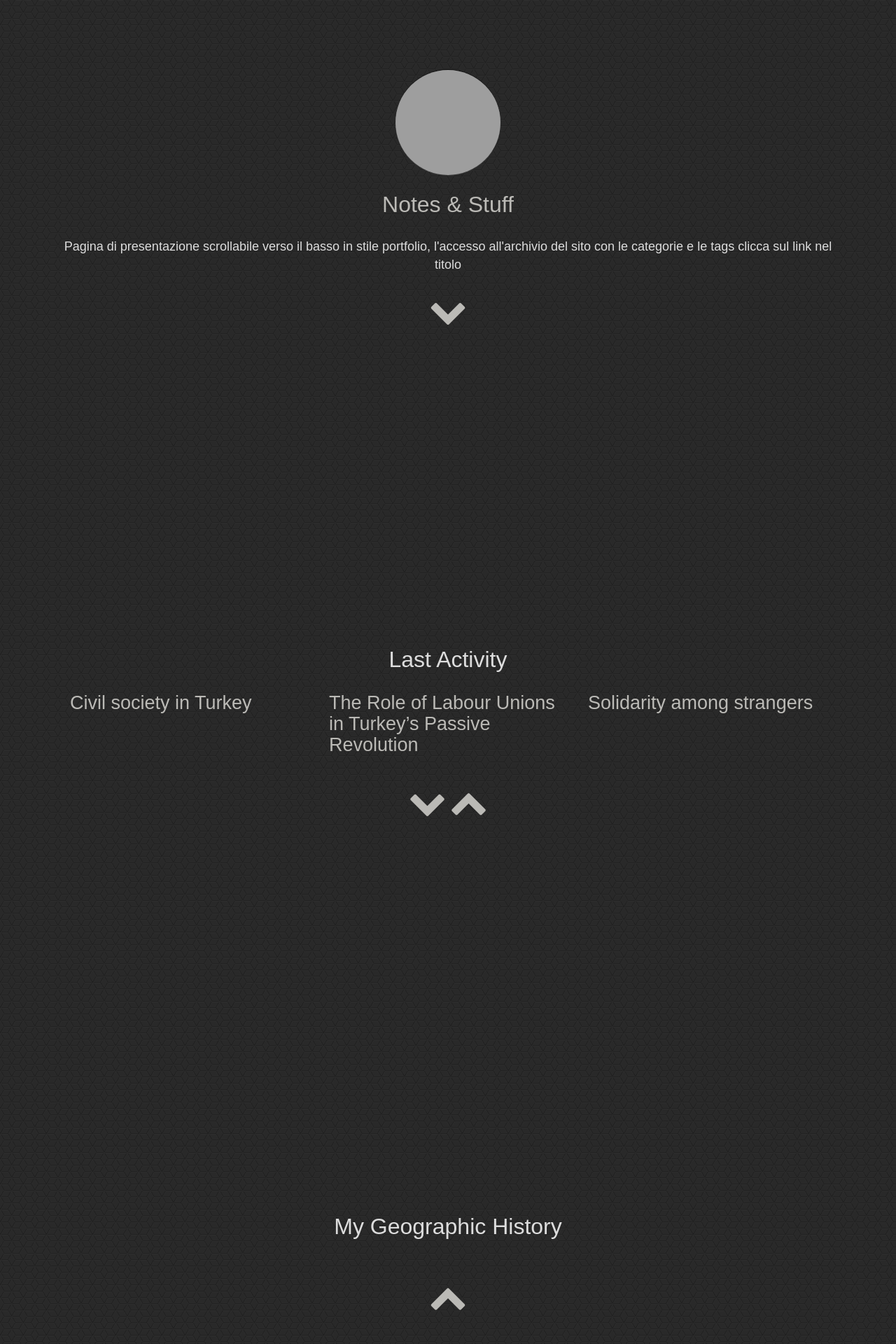
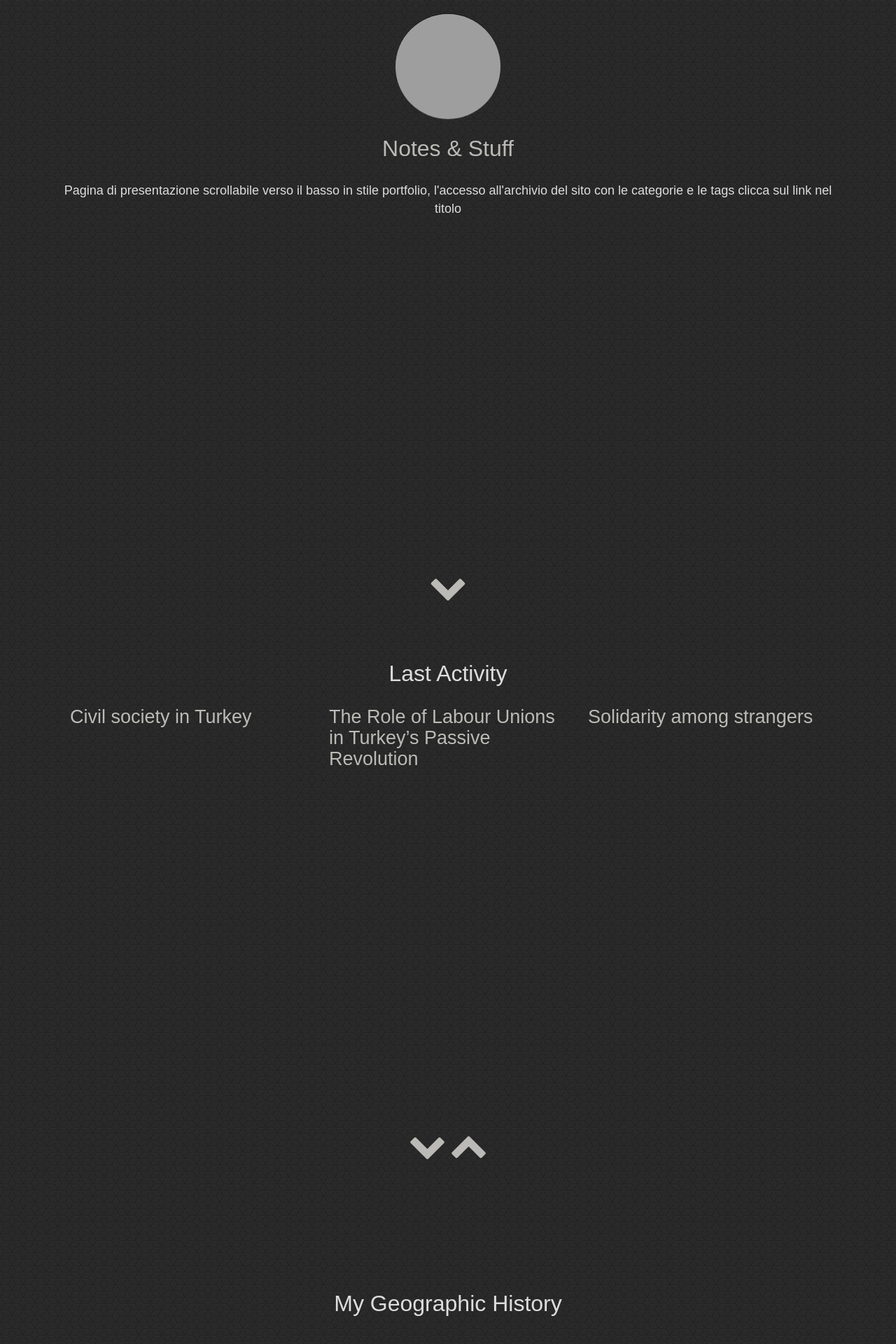
Before and after one commit to mrizzoli/mrizzoli.github.io, a Jekyll site: the page built from index.html, in a window 1280 px wide. Shown: the top 1920 px of the page at 70% size. Built offline with Jekyll 4.4.1, drawn with Linux system fonts in a browser that asks for light colours; some web fonts are replaced; a script that is not in the unit is left out; grey boxes are pictures that could not be loaded.

Commit message:
layout acazzo

```diff
--- a/css/theme.scss
+++ b/css/theme.scss
@@ -88,7 +88,7 @@ html, body, button, input, select, textarea {
 }
 
 body {
-  padding-top: 100px;
+  //padding-top: 100px;
   height: 100%;
   color: $font-color;
   background: $background-color url(./pics/triangles.png);
@@ -97,6 +97,13 @@ body {
 
 section {
     height:100%;
+    padding-top:20px;
+}
+
+.bottom-buttons {
+    padding-top:45%;
+    //padding-bottom:50px;
+    text-align:center;
 }
 
 .well {
@@ -117,7 +124,6 @@ section {
 .author-text {
     text-align: center;
     margin-top: 30px;
-
     b {
 	font-size: 32px;
     }
--- a/index.html
+++ b/index.html
@@ -16,11 +16,12 @@ make-smaller-titles: true
 
         <div class="author-text">
           {{ site.title_description }}
-          <br />
-          <br /><a href="#abstracts" data-scroll><i class="icon fa
-        fa-chevron-down fa-3x"></i></a>
         </div>
-        </section>
+     <div class="col-md-12 bottom-buttons">
+        <a href="#abstracts" data-scroll><i class="icon fa fa-chevron-down fa-3x"></i></a>
+        </div>
+      </section>
+
       <section id="abstracts">
         <h2 class="header author-header"> Last Activity </h2>
         {% for post in site.posts limit:3 %}
@@ -37,20 +38,21 @@ make-smaller-titles: true
           </div>
         </div>
         {% endfor %}
-        <div class="col-md-12 author-text">
-          <a href="#history" data-scroll><i class="icon fa fa-chevron-down fa-3x"></i></a>
-          <a href="#profile" data-scroll><i class="icon fa fa-chevron-up fa-3x"></i></a>
-        </div>
+
+      <div class="col-md-12 bottom-buttons">
+        <a href="#history" data-scroll><i class="icon fa fa-chevron-down fa-3x"></i></a>
+        <a href="#profile" data-scroll><i class="icon fa fa-chevron-up fa-3x"></i></a>
+      </div>
       </section>
 
       <section id="history">
         <h2 class="header author-header"> My Geographic History</h2>
         <br />
         <script src="https://embed.github.com/view/geojson/mrizzoli/mrizzoli.github.io/master/my_geographic_history.json?width=1130"></script>
-        <div class="col-md-12 author-text">
+      </section>
+      <div class="col-md-12 bottom-buttons">
           <a href="#abstracts" data-scroll><i class="icon fa fa-chevron-up fa-3x"></i></a>
-        </div>
-      </section>
+      </div>
     </div>
 
   </div>
```
